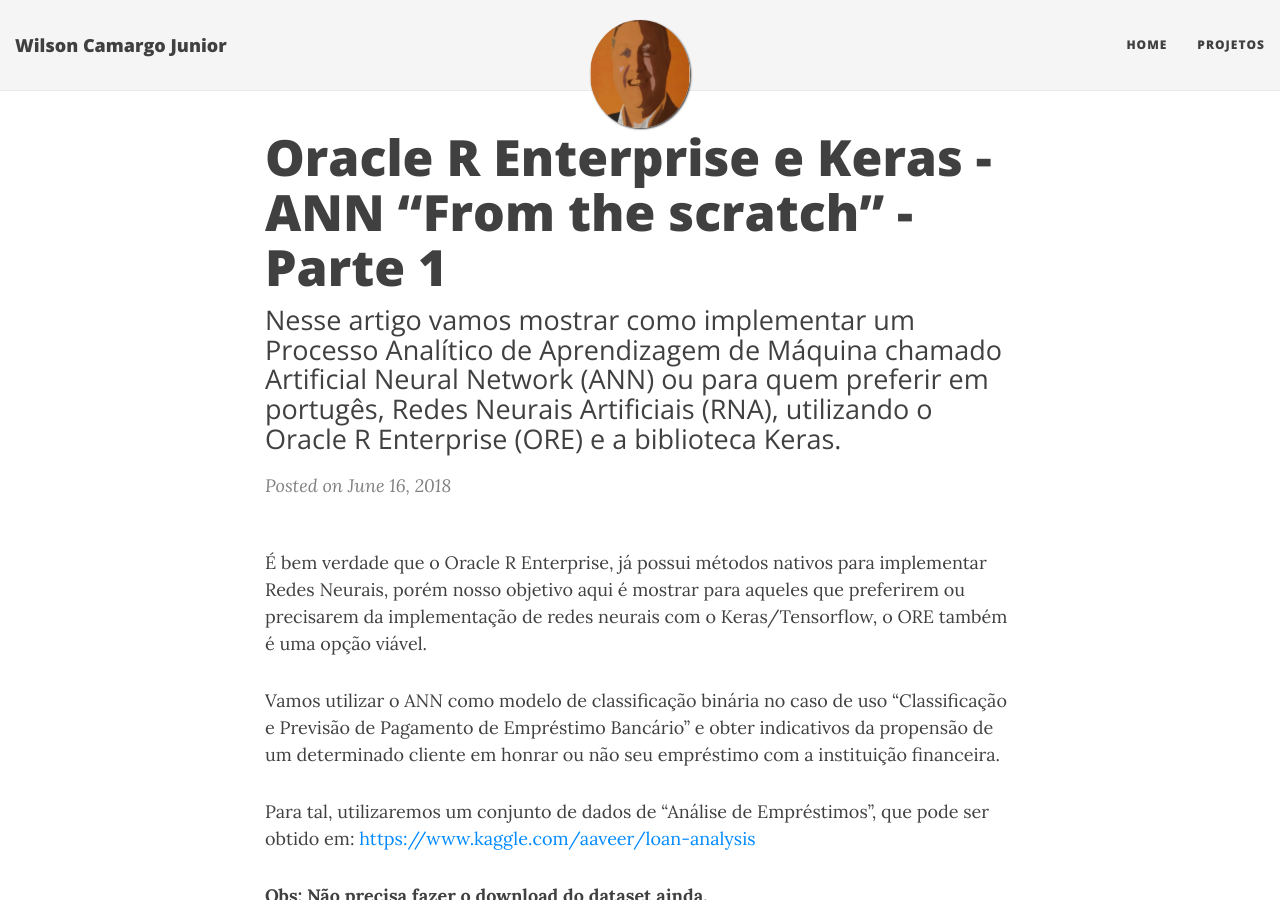
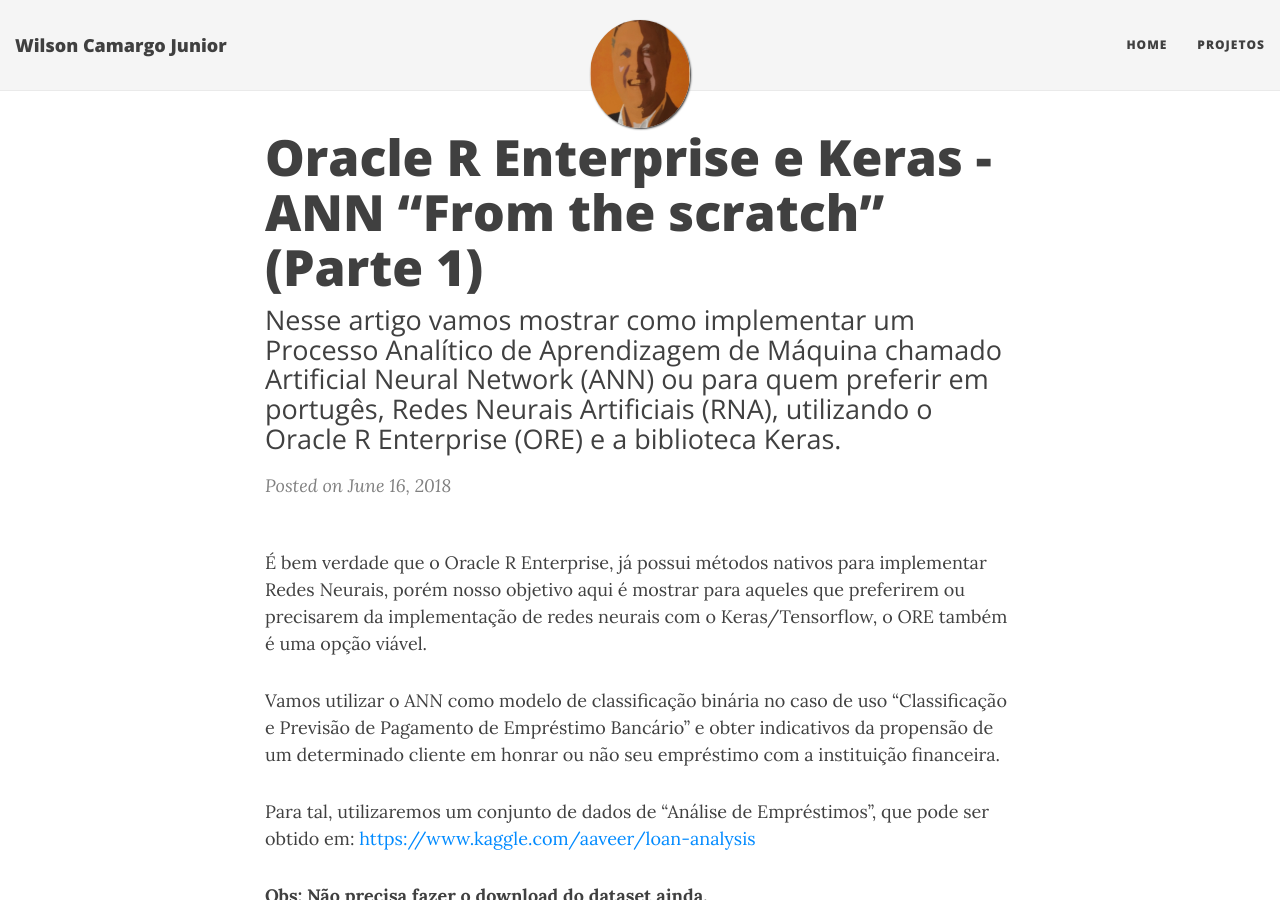
Before and after one commit to wilson-camargo-jr/teste, a Jekyll site: the page built from _posts/2018-06-16-ANN-ORE-P1.md, in a window 1280 px wide and 900 px high. Built offline with Jekyll 4.4.1, drawn with Linux system fonts in a browser that asks for light colours; nearby versions of some CDN libraries.

Commit message:
Update 2018-06-16-ANN-ORE-P1.md

```diff
--- a/_posts/2018-06-16-ANN-ORE-P1.md
+++ b/_posts/2018-06-16-ANN-ORE-P1.md
@@ -1,6 +1,6 @@
 ---
 layout: post
-title: Oracle R Enterprise e Keras - ANN “From the scratch” - Parte 1
+title: Oracle R Enterprise e Keras - ANN “From the scratch” (Parte 1)
 subtitle: Nesse artigo vamos mostrar como implementar um Processo Analítico de Aprendizagem de Máquina chamado Artificial Neural Network (ANN) ou para quem preferir em portugês, Redes Neurais Artificiais (RNA), utilizando o Oracle R Enterprise (ORE) e a biblioteca Keras.
 ---
 
```
